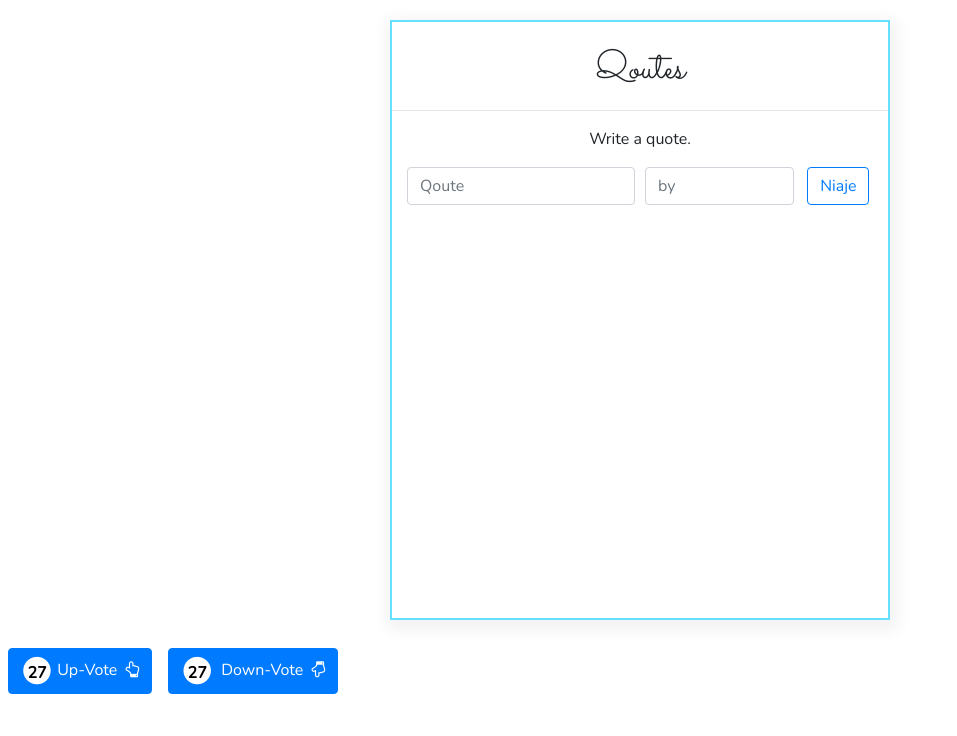
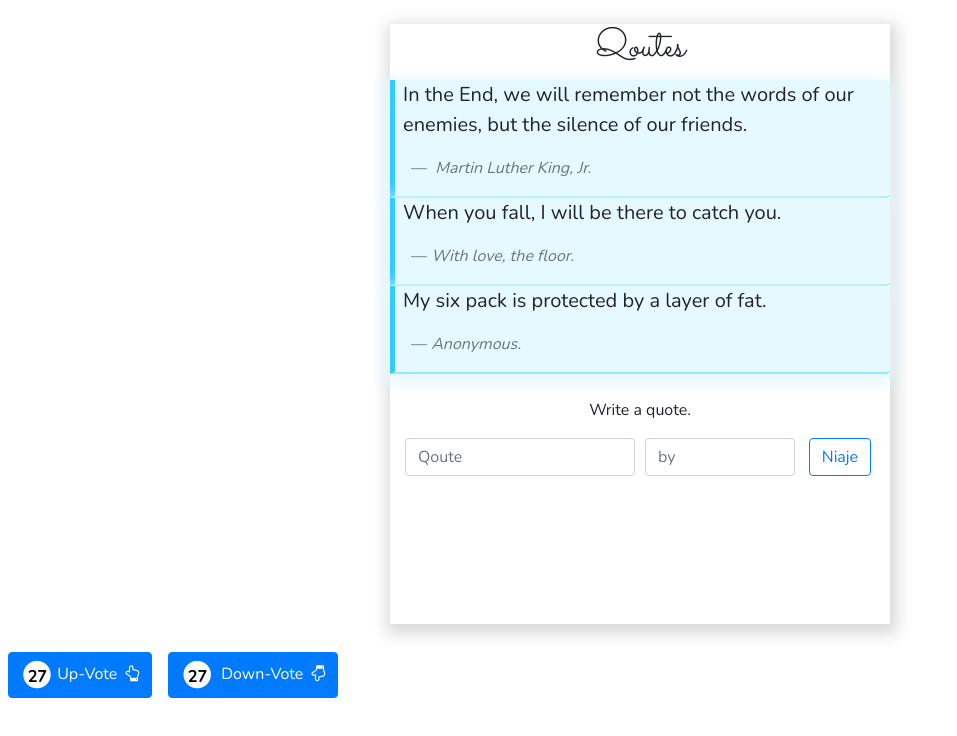
Before and after one commit to SamNgigi/Quotes, an Angular app: page / in a window 1280 px wide. Shown: the top 736 px of the page, without its empty margins (0-957 px from the left). Built offline with nearby package versions, Linux system fonts and the light colour scheme.

Commit message:
created quote component nested and added styling

```diff
--- a/src/app/app.component.css
+++ b/src/app/app.component.css
@@ -5,6 +5,5 @@
   margin: 20px auto 20px auto;
   width: 500px;
   min-height: 600px;
-  border: 2px solid #66e0ff;
-  box-shadow:  2px 5px 15px 5px  #f2f2f2;
+  box-shadow:  2px 5px 15px 5px  #d9d9d9;
 }
--- a/src/app/app.component.html
+++ b/src/app/app.component.html
@@ -1,7 +1,8 @@
 <div class="Qoute">
   <div class="qoute-wrapper">
     <app-header></app-header>
-    <hr>
+
+    <app-quotes></app-quotes>
     <app-write-qoute></app-write-qoute>
   </div>
 </div>
--- a/src/app/app.module.ts
+++ b/src/app/app.module.ts
@@ -6,6 +6,8 @@ import { AppComponent } from './app.component';
 import { Boot4TestComponent } from './boot4-test/boot4-test.component';
 import { HeaderComponent } from './header/header.component';
 import { WriteQouteComponent } from './write-qoute/write-qoute.component';
+import { OuputQuoteComponent } from './ouput-quote/ouput-quote.component';
+import { QuotesComponent } from './quotes/quotes.component';
 
 
 @NgModule({
@@ -13,7 +15,9 @@ import { WriteQouteComponent } from './write-qoute/write-qoute.component';
     AppComponent,
     Boot4TestComponent,
     HeaderComponent,
-    WriteQouteComponent
+    WriteQouteComponent,
+    OuputQuoteComponent,
+    QuotesComponent
   ],
   imports: [
     BrowserModule,
--- /dev/null
+++ b/src/app/ouput-quote/ouput-quote.component.html
@@ -0,0 +1,3 @@
+<p>
+  ouput-quote works!
+</p>
--- /dev/null
+++ b/src/app/ouput-quote/ouput-quote.component.ts
@@ -0,0 +1,15 @@
+import { Component, OnInit } from '@angular/core';
+
+@Component({
+  selector: 'app-ouput-quote',
+  templateUrl: './ouput-quote.component.html',
+  styleUrls: ['./ouput-quote.component.css']
+})
+export class OuputQuoteComponent implements OnInit {
+
+  constructor() { }
+
+  ngOnInit() {
+  }
+
+}
--- /dev/null
+++ b/src/app/quotes/quotes.component.css
@@ -0,0 +1,6 @@
+.rounded-right{
+  border-left: 5px solid #33ccff;
+  border-bottom: 2px solid #99e6ff ;
+  background-color: #e6f9ff;
+  box-shadow: -2px 5px  15px 5px  #e6f9ff;
+}
--- /dev/null
+++ b/src/app/quotes/quotes.component.html
@@ -0,0 +1,8 @@
+<div class="container-fluid rounded-right" *ngFor = "let qt of qoutes;let i = index">
+  <div class="row">
+    <blockquote class="blockquote">
+      <p id="{{i}}" class="text-left ml-2">{{qt.qoute}}</p>
+      <footer class="blockquote-footer text-left ml-3"><cite title="">{{qt.by}}</cite></footer>
+    </blockquote>
+  </div>
+</div>
--- /dev/null
+++ b/src/app/quotes/quotes.component.ts
@@ -0,0 +1,21 @@
+import { Component, OnInit } from '@angular/core';
+import { Qoute } from "../qoute"
+@Component({
+  selector: 'app-quotes',
+  templateUrl: './quotes.component.html',
+  styleUrls: ['./quotes.component.css']
+})
+export class QuotesComponent implements OnInit {
+
+  qoutes = [
+    new Qoute (1 ,"In the End, we will remember not the words of our enemies, but the silence of our friends."," Martin Luther King, Jr."),
+    new Qoute (1 ,"When you fall, I will be there to catch you. ","With love, the floor."),
+    new Qoute (1 ,"My six pack is protected by a layer of fat.", "Anonymous."),
+  ]
+
+  constructor() { }
+
+  ngOnInit() {
+  }
+
+}
--- a/src/app/write-qoute/write-qoute.component.html
+++ b/src/app/write-qoute/write-qoute.component.html
@@ -1,4 +1,4 @@
-<div class="write-qoute-wrapper">
+<div class="write-qoute-wrapper mt-4">
   <p>Write a quote.</p>
   <!--The two way Data binding syntax is [()]
    Input binding syntax is [].
```
Also changed, not shown: src/app/ouput-quote/ouput-quote.component.css (added), 2 other files (tests, documents, lock files or other folders).
